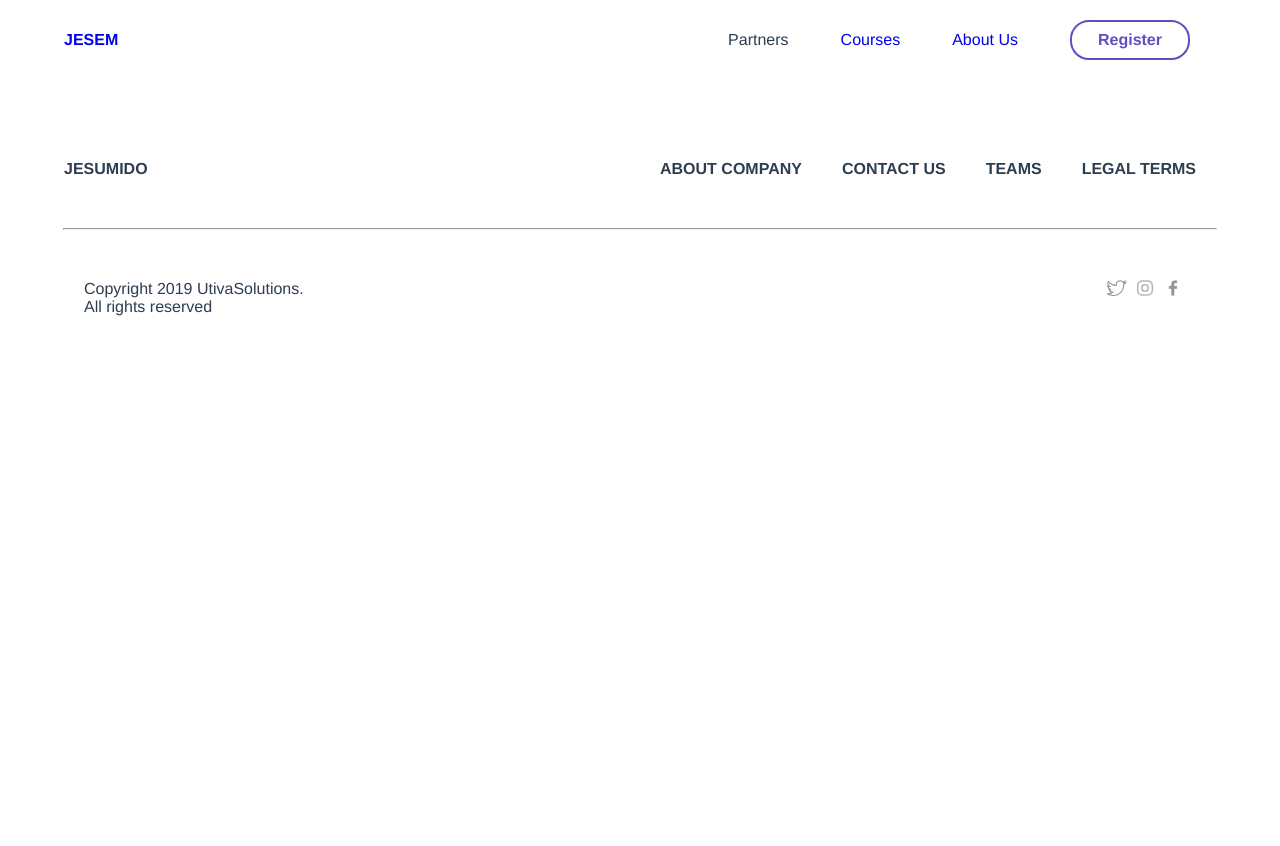
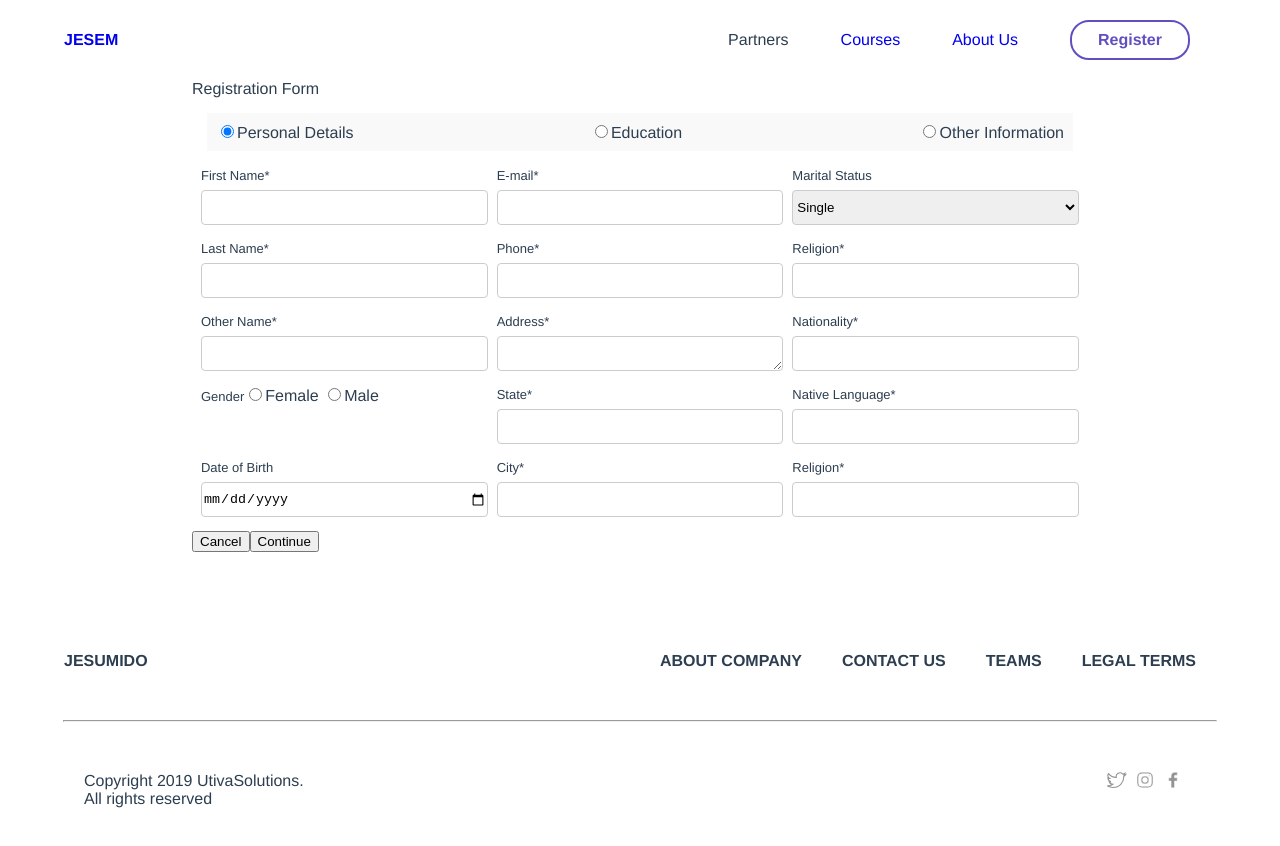
Before and after one commit to fadaco/jesumudu, a Vue app: page /register in a window 1280 px wide. Shown: the top 846 px of the page. Before the commit the page ends 800 px from the top, so only its background shows below. Built offline with nearby package versions, Linux system fonts and the light colour scheme.

Commit message:
register

```diff
--- a/package.json
+++ b/package.json
@@ -9,6 +9,7 @@
   },
   "dependencies": {
     "core-js": "^3.3.2",
+    "firebase": "^7.6.1",
     "vue": "^2.6.10",
     "vue-router": "^3.1.3"
   },
--- a/src/Register.vue
+++ b/src/Register.vue
@@ -1,6 +1,7 @@
 <template>
    <div>
        <HeaderName/>
+       <RegisterBody/>
        <Foot/>
    </div>
 
@@ -8,11 +9,13 @@
 
 <script>
     import HeaderName from './components/Shared/Header/header';
+    import RegisterBody from './components/Register/register';
     import Foot from './components/Shared/Footer/footer';
     export default {
         name: "Register",
         components: {
             HeaderName,
+            RegisterBody,
             Foot
         }
     }
--- /dev/null
+++ b/src/components/Register/register.vue
@@ -0,0 +1,317 @@
+<template>
+    <div class="mainRegisterBody">
+        <div>Registration Form</div>
+        <div class="formHeader">
+            <div><input type="radio" value="pd" v-model="registerForm" name="registerForm">Personal Details</div>
+            <div><input type="radio" value="ed" v-model="registerForm" name="registerForm">Education</div>
+            <div><input type="radio" value="oi" v-model="registerForm" name="registerForm">Other Information</div>
+        </div>
+
+        <div v-if="registerForm === 'pd'" class="formContent">
+            <div>
+                <div>
+                    <label>First Name*</label>
+                    <input type="text">
+                </div>
+
+                <div>
+                    <label>Last Name*</label>
+                    <input type="text">
+                </div>
+
+                <div>
+                    <label>Other Name*</label>
+                    <input type="text">
+                </div>
+
+                <div>
+                    <label>Gender</label>
+                    <input type="radio" name="gender">Female
+                    <input type="radio" name="gender">Male
+                </div>
+
+                <div>
+                    <label>Date of Birth</label>
+                    <input type="date">
+                </div>
+            </div>
+            <div>
+                <div>
+                    <label>E-mail*</label>
+                    <input type="email">
+                </div>
+
+                <div>
+                    <label>Phone*</label>
+                    <input type="number">
+                </div>
+
+                <div>
+                    <label>Address*</label>
+                    <textarea></textarea>
+                </div>
+
+                <div>
+                    <label>State*</label>
+                    <input type="text">
+                </div>
+
+                <div>
+                    <label>City*</label>
+                    <input type="text">
+                </div>
+            </div>
+            <div>
+                <div>
+                    <label>Marital Status</label>
+                    <select>
+                        <option>Single</option>
+                        <option>Married</option>
+                    </select>
+                </div>
+                <div>
+                    <label>Religion*</label>
+                    <input type="text">
+                </div>
+
+                <div>
+                    <label>Nationality*</label>
+                    <input type="text">
+                </div>
+
+                <div>
+                    <label>Native Language*</label>
+                    <input type="text">
+                </div>
+
+                <div>
+                    <label>Religion*</label>
+                    <input type="text">
+                </div>
+            </div>
+        </div>
+
+        <div v-if="registerForm === 'ed'" class="formContent">
+            <div>
+                <h3>Application Details</h3>
+                <div>
+                    <label>Applying For?*</label>
+                    <input type="text">
+                </div>
+                <div>
+                    <label>What's your planned majors?*</label>
+                    <input type="text">
+                </div>
+                <div>
+                    <label>Which Session*</label>
+                    <input type="text">
+                </div>
+            </div>
+
+            <div>
+                <h3>High School Information</h3>
+                <div>
+                    <label>Secondary School Name*</label>
+                    <input type="text">
+                </div>
+                <div>
+                    <label>Graduation Year*</label>
+                    <input type="number">
+                </div>
+                <div>
+                    <label>School Address Name*</label>
+                    <input type="text">
+                </div>
+
+                <div class="stateField">
+                    <div>
+                        <label>City*</label>
+                        <select>
+                            <option>Lagos</option>
+                        </select>
+                    </div>
+                    <div>
+                        <label>State*</label>
+                        <select>
+                            <option>Lagos</option>
+                        </select>
+                    </div>
+                </div>
+
+            </div>
+
+            <div>
+                <h3>Undergraduate Information</h3>
+                <div>
+                    <label>University Attended*</label>
+                    <input type="text">
+                </div>
+
+                <div>
+                    <label>Graduation Year*</label>
+                    <input type="number">
+                </div>
+
+                <div>
+                    <label>Degree Awarded*</label>
+                    <input type="text">
+                </div>
+
+                <div>
+                    <label>Address*</label>
+                    <input type="text">
+                </div>
+
+                <div class="stateField">
+                    <div>
+                        <label>City*</label>
+                        <select>
+                            <option>Lagos</option>
+                        </select>
+                    </div>
+                    <div>
+                        <label>State*</label>
+                        <select>
+                            <option>Lagos</option>
+                        </select>
+                    </div>
+                </div>
+            </div>
+
+        </div>
+
+        <div v-if="registerForm === 'oi'" class="formContent">
+            <div>
+                <h3>Other Information</h3>
+                <div>
+                    <label>What do you want to study at JESEM?*</label>
+                    <input type="text">
+                </div>
+            </div>
+
+            <div>
+                <h3>Emergency Contact</h3>
+                <div>
+                    <label>Full Name*</label>
+                    <input type="text">
+                </div>
+                <div>
+                    <label>Relationship?*</label>
+                    <input type="text">
+                </div>
+                <div>
+                    <label>Applying For?*</label>
+                    <input type="text" placeholder="e.g Brother, Sister, Mother">
+                </div>
+
+                <div class="stateField">
+                    <div>
+                        <label>City*</label>
+                        <select>
+                            <option>Lagos</option>
+                        </select>
+                    </div>
+                    <div>
+                        <label>State*</label>
+                        <select>
+                            <option>Lagos</option>
+                        </select>
+                    </div>
+                </div>
+
+                <div>
+                    <label>Country*</label>
+                    <input type="text">
+                </div>
+            </div>
+
+            <div>
+                <h3 class="cont">kkkk</h3>
+                <div>
+                    <label>Phone*</label>
+                    <input type="number">
+                </div>
+
+                <div>
+                    <label>E-mail*</label>
+                    <input type="email">
+                </div>
+            </div>
+        </div>
+
+        <div>
+            <button>Cancel</button>
+            <button>Continue</button>
+        </div>
+
+
+    </div>
+</template>
+
+<script>
+    export default {
+        name: "register",
+        data: function () {
+            return {
+                registerForm: 'pd'
+            }
+        }
+    }
+</script>
+
+<style scoped>
+
+    .formHeader {
+        display: flex;
+        justify-content: space-between;
+        background: #f9f9f9;
+        padding: 9px;
+        margin: 15px;
+    }
+
+    .formContent {
+        display: flex;
+        justify-content: space-evenly;
+    }
+
+    .formContent > div {
+        width: 32%;
+    }
+
+    .formContent > div > div {
+        height: 73px;
+    }
+
+    .mainRegisterBody {
+        width: 70%;
+        margin: 0 auto;
+    }
+
+    input[type="text"], select, textarea, input[type="email"], input[type="date"],
+    input[type="number"] {
+        width: 100%;
+        border: 1px solid #ccc;
+        border-radius: 4px;
+        box-sizing: border-box;
+        margin-top: 6px;
+        margin-bottom: 10px;
+        height: 35px;
+    }
+
+    label {
+        font-size: 13px;
+    }
+
+    .hide {
+        display: none;
+    }
+
+    .stateField {
+        display: flex;
+    }
+
+    .cont {
+        opacity: 0;
+    }
+
+</style>
```
Also changed, not shown: 1 other file (tests, documents, lock files or other folders).
